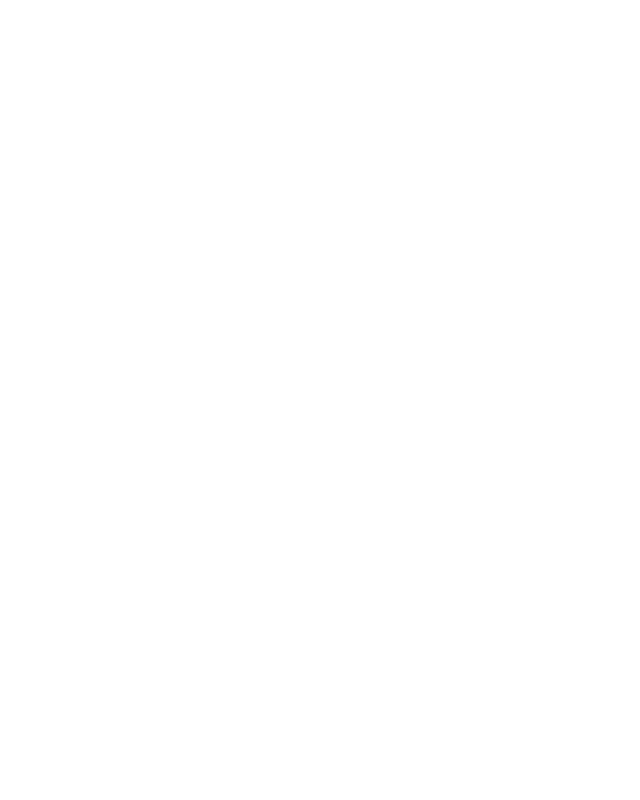
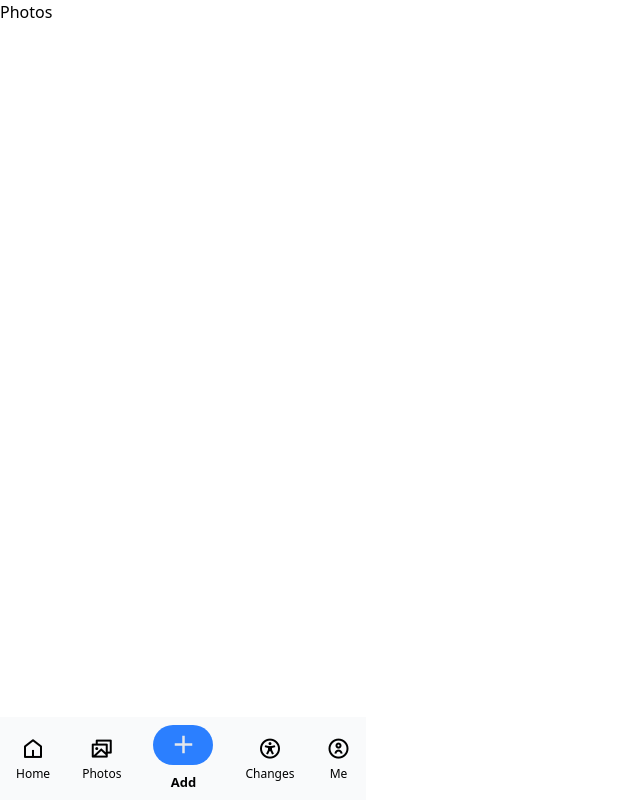
Before and after one commit to Prince-babu86/Devgram, a React (Vite) app: page /photos in a window 1280 px wide. Before the commit this address had no page. Shown: the whole page, without its empty margins (0-640 px from the left). Built offline with nearby package versions, Linux system fonts and the light colour scheme.

Commit message:
add routing

```diff
--- a/src/App.css
+++ /dev/null
@@ -1,3 +0,0 @@
-*{
-    font-family: 'Courier New', Courier, monospace;
-}
--- a/src/App.jsx
+++ b/src/App.jsx
@@ -1,6 +1,10 @@
 import React from 'react'
 import Home from "./Pages/Home"
 import { Route, Routes } from 'react-router-dom'
+import Signup from './Pages/Signup'
+import CreatePost from './Pages/CreatePost'
+import Photos from './Pages/Photos'
+import Menubar from './Components/Menubar'
 
 const App = () => {
   return (
@@ -9,7 +13,11 @@
     <div className="Routes">
       <Routes>
         <Route path='/' element={<Home/>}/>
+        <Route path='/Signup' element={<Signup/>}/>
+        <Route path='/create' element={<CreatePost/>}/>
+        <Route path='/photos' element={<Photos/>}/>
       </Routes>
+      <Menubar/>
     </div>
     </>
   )
--- a/src/Components/Menubar.jsx
+++ b/src/Components/Menubar.jsx
@@ -1,24 +1,25 @@
 import React from 'react'
+import { Link } from 'react-router-dom';
 import "remixicon/fonts/remixicon.css";
 
 const Menubar = () => {
   return (
     <div className='fixed bottom-[0] '>
       <menu className='flex px-4 bg-gray-50 py-2 w-full gap-[32px] items-center justify-between'>
-        <div className="mn flex items-center justify-center flex-col ">
+        <Link to={`/`} className="mn flex items-center justify-center flex-col ">
         <i className="ri-home-5-line text-2xl"></i>
         <h4 className='text-[12px]'>Home</h4>
-        </div>
+        </Link>
 
 
-        <div className="mn flex items-center justify-center flex-col ">
+        <Link to={`/photos`} className="mn flex items-center justify-center flex-col ">
         <i className="ri-multi-image-line text-2xl"></i>
         <h4 className='text-[12px]'>Photos</h4>
-        </div>
-        <div className="mn flex items-center justify-center flex-col ">
+        </Link>
+        <Link to={`/create`} className="mn flex items-center justify-center flex-col ">
         <i className="ri-add-line text-3xl bg-blue-500 h-10 w-[60px] text-gray-200 flex items-center justify-center rounded-full"></i>
         <h4 className='text-[13px] font-["pp mori"] mt-2 font-semibold' >Add</h4>
-        </div>
+        </Link>
 
         <div className="mn flex items-center justify-center flex-col ">
         <i class="ri-accessibility-line text-2xl"></i>
@@ -26,10 +27,10 @@
         </div>
 
 
-        <div className="mn flex items-center justify-center flex-col ">
+        <Link to={`/Signup`} className="mn flex items-center justify-center flex-col ">
         <i class="ri-account-circle-2-line text-2xl"></i>
         <h4 className='text-[12px]'>Me</h4>
-        </div>
+        </Link>
       </menu>
     </div>
   )
--- /dev/null
+++ b/src/Pages/CreatePost.jsx
@@ -0,0 +1,9 @@
+import React from 'react'
+
+const CreatePost = () => {
+  return (
+    <div>CreatePost</div>
+  )
+}
+
+export default CreatePost
--- a/src/Pages/Home.jsx
+++ b/src/Pages/Home.jsx
@@ -18,7 +18,7 @@
       <Banner/>
       <Shortcut/>
       </div>
-      <Menubar/>
+
     </div>
   )
 }
--- /dev/null
+++ b/src/Pages/Photos.jsx
@@ -0,0 +1,9 @@
+import React from 'react'
+
+const Photos = () => {
+  return (
+    <div>Photos</div>
+  )
+}
+
+export default Photos
--- /dev/null
+++ b/src/Pages/Signup.jsx
@@ -0,0 +1,9 @@
+import React from 'react'
+
+const Signup = () => {
+  return (
+    <div>Signup</div>
+  )
+}
+
+export default Signup
```
